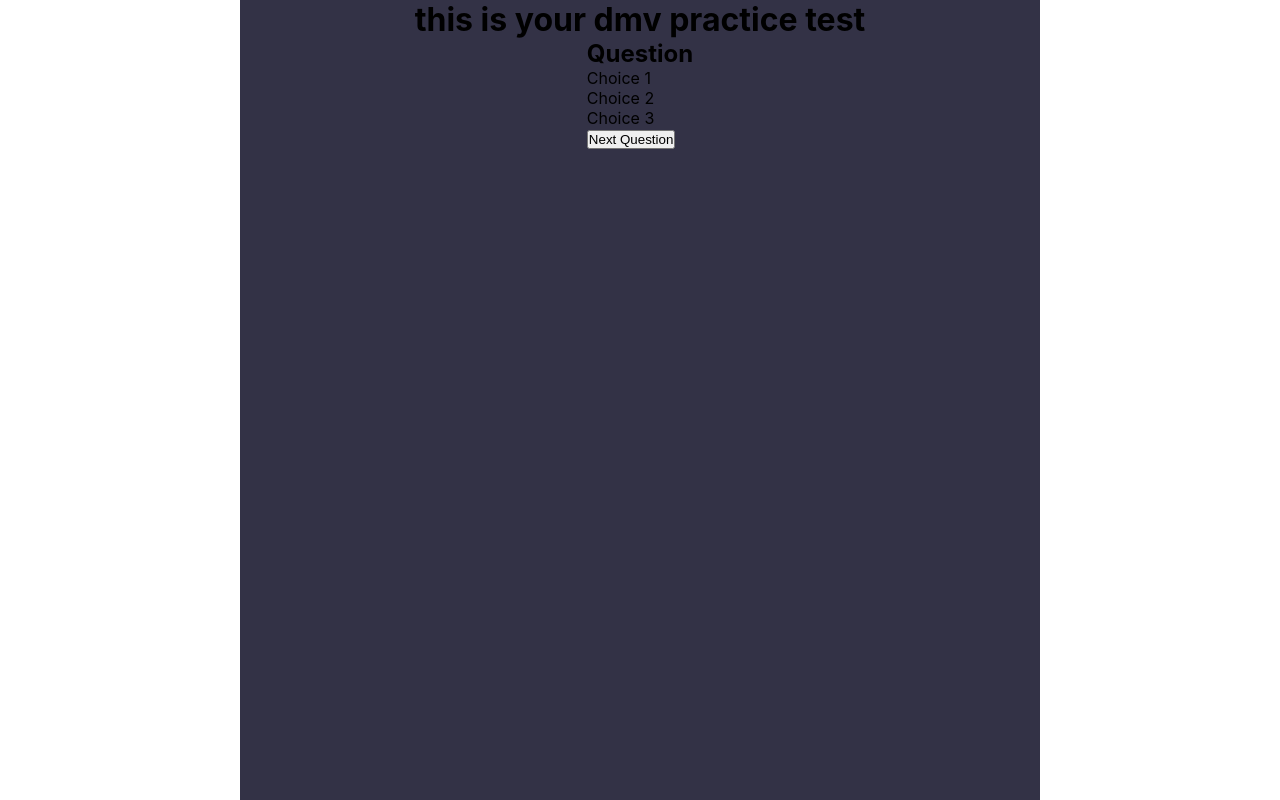
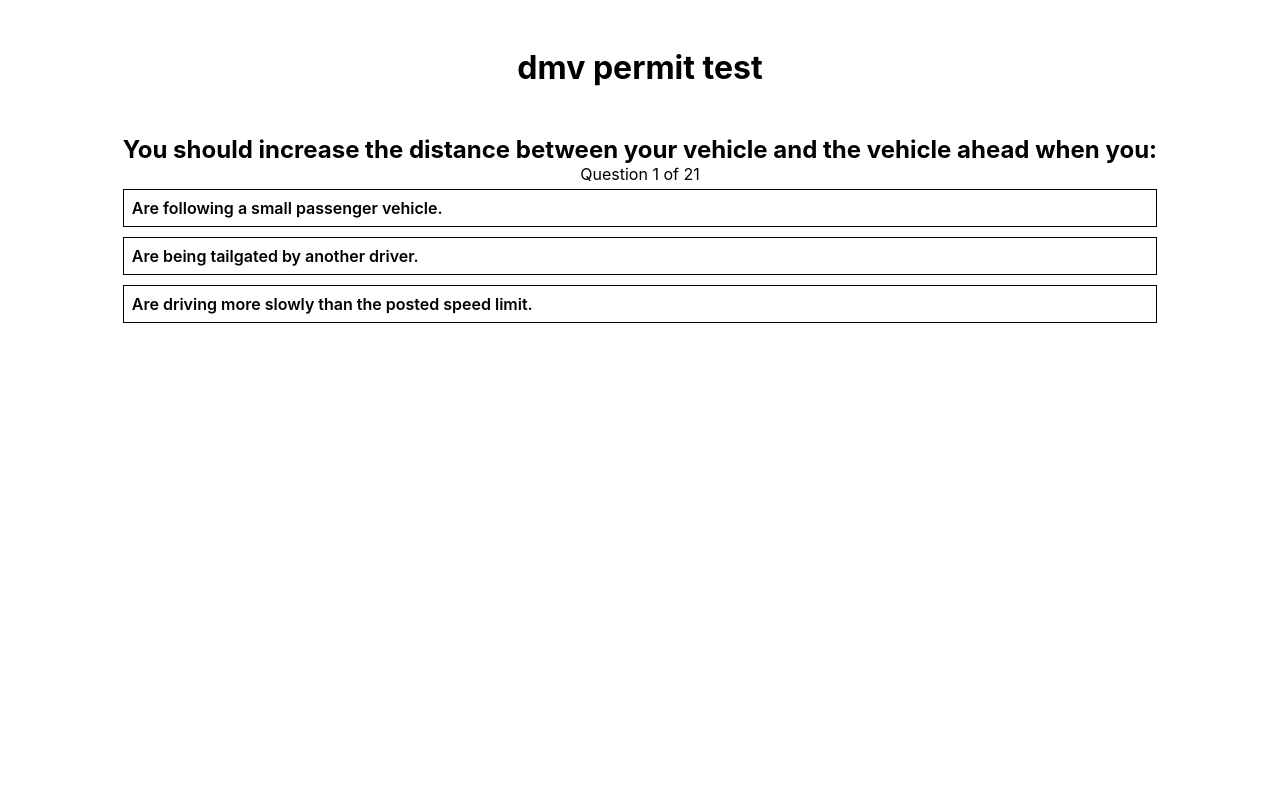
Before and after one commit to paubonilla/old-dmv-permit-test, a React (Create React App) app: page / in a window 1280 px wide. Built offline with nearby package versions, Linux system fonts and the light colour scheme.

Commit message:
modified components

```diff
--- a/src/App.js
+++ b/src/App.js
@@ -1,13 +1,13 @@
 import React from 'react'
 import { PageWrapper, PageInner, Content } from './styled'
+import './App.scss'
 import Quiz from './components/Quiz'
-import './App.scss'
 
 function App() {
   return (
     <PageWrapper>
       <PageInner>
-        <h1>this is your dmv practice test</h1>
+        <h1>dmv permit test</h1>
         <Content>
           <Quiz />
         </Content>
--- a/src/App.scss
+++ b/src/App.scss
@@ -3,3 +3,25 @@
   padding: 0;
   box-sizing: border-box;
 }
+
+.selected {
+  background: rgb(181, 217, 250);
+}
+
+.options {
+  margin: 5px;
+  padding: 8px;
+  border: 1px solid #000;
+  cursor: pointer;
+  width: 100%;
+  font-weight: 600;
+  transition: 0.2s;
+}
+
+ul {
+  list-style: none;
+}
+
+ul li {
+  margin: 50px;
+}
--- a/src/components/Quiz.js
+++ b/src/components/Quiz.js
@@ -1,15 +1,130 @@
-import React from 'react'
+import React, { Component } from 'react'
+import { QuizData } from './QuizData'
+import { QuizContentStyle, QuizWrapper } from '../styled'
+export default class Quiz extends Component {
+    constructor(props) {
+        super(props)
 
-export default function Quiz() {
+        this.state = {
+            userAnswer: null,
+            currentIndex: 0,
+            options: [],
+            quizEnd: false, // true if it is the last question
+            score: 0,
+            disabled: true
+        }
+    }
+
+    loadQuiz = () => {
+        const { currentIndex } = this.state;
+        this.setState(() => {
+            return {
+                question: QuizData[currentIndex].question,
+                options: QuizData[currentIndex].options,
+                answer: QuizData[currentIndex].answer
+            }
+        })
+    }
+
+    nextQuestionHandler = () => {
+        const { userAnswer, answer, score } = this.state
+        if (userAnswer === answer) {
+            this.setState({
+                score: score + 1
+            })
+        }
+        this.setState({
+            currentIndex: this.state.currentIndex + 1
+        })
+    }
+
+    componentDidMount() {
+        this.loadQuiz();
+    }
+
+    checkAnswer = answer => {
+        this.setState({
+            userAnswer: answer,
+            disabled: false
+        })
+    }
+
+    componentDidUpdate(prevProps, prevState) {
+        const { currentIndex } = this.state;
+        if (this.state.currentIndex !== prevState.currentIndex) {
+            this.setState(() => {
+                return {
+                    disabled: true,
+                    question: QuizData[currentIndex].question,
+                    options: QuizData[currentIndex].options,
+                    answer: QuizData[currentIndex].answer
+                }
+            })
+        }
+    }
+
+    finishHandler = () => {
+        if (this.state.currentIndex === QuizData.length - 1) {
+            this.setState({
+                quizEnd: true
+            })
+        }
+    }
+
+    render() {
+        const { question, options, currentIndex, userAnswer, quizEnd } = this.state
+
+        if (quizEnd) {
             return (
                 <div>
+                    <h1>The final score is {this.state.score} points</h1>
+                    <p>The correct answers</p>
                     <ul>
-                <h2>Question</h2>
-                <li>Choice 1</li>
-                <li>Choice 2</li>
-                <li>Choice 3</li>
+                        {QuizData.map((item, index) => (
+                            <li className="options"
+                                key={index}
+                            >{item.answer}</li>
+                        ))}
                     </ul>
-            <button>Next Question</button>
                 </div>
             )
         }
+
+        return (
+            <QuizContentStyle>
+                <QuizWrapper>
+                    <h2>{question}</h2>
+                    <span>{`Question ${currentIndex + 1} of ${QuizData.length}`}</span>
+                    {
+                        options.map(option =>
+                            <p
+                                key={option.id}
+                                className={`options ${userAnswer === option ? 'selected' : null}`}
+                                onClick={() => this.checkAnswer(option)}
+                            >
+                                {option}
+                            </p>
+                        )
+                    }
+
+                    {currentIndex < QuizData - 1 &&
+                        <button
+                            disabled={this.state.disabled}
+                            onClick={this.nextQuestionHandler}
+                        >
+                            Next Question
+                        </button>}
+                    {
+                        currentIndex === QuizData.length - 1 &&
+                        <button
+                            onClick={this.state.finishHandler}
+                            disabled={this.state.disabled}
+                        >
+                            Finish
+                        </button>
+                    }
+                </QuizWrapper>
+            </QuizContentStyle>
+        )
+    }
+}
--- a/src/styled/index.js
+++ b/src/styled/index.js
@@ -2,15 +2,15 @@
 
 export const PageWrapper = styled.div`
   position: relative;
-  width: 800px;
+  width: 100%;
   height: 100vh;
   display: flex;
   margin: 0 auto;
-  background: #333246;
 `
 
 export const PageInner = styled.div`
   position: absolute;
+  padding: 3rem;
   width: 100%;
   display: flex;
   justify-content: center;
@@ -28,3 +28,13 @@
       list-style: none;
   }
 `
+
+export const QuizContentStyle = styled(Content)`
+  padding: 3rem 0;
+`
+
+export const QuizWrapper = styled.div`
+  display: flex;
+  flex-direction: column;
+  align-items: center;
+`
```
Lines whose indentation alone changed are shown as unchanged.
